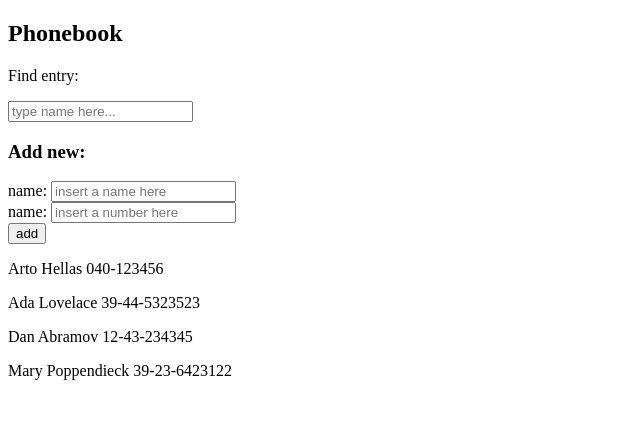
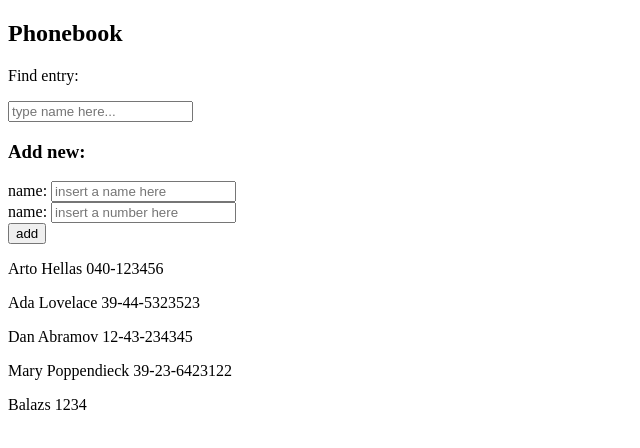
Before and after one commit to keplib/fullstack-helsinki-03, a React (Vite) app: page / in a window 1280 px wide. Shown: the top 448 px of the page, without its empty margins (0-640 px from the left). Built offline with nearby package versions, Linux system fonts and the light colour scheme; data requests are answered from the project's data file.

Commit message:
Part2: 2.15 solution

```diff
--- a/src/App.jsx
+++ b/src/App.jsx
@@ -17,7 +17,7 @@ const App = () => {
 
   useEffect(() => {
     axios
-      .get('http://localhost:3001/persons')
+      .get('http://localhost:3000/persons')
       .then(response => {
         setPersons(response.data)
       })
@@ -27,7 +27,6 @@ const App = () => {
     <div>
       <h2>Phonebook</h2>
       <Filter filter={filter} setFilter={setFilter} />
-      <h3>Add new:</h3>
       <AddNew newName={newName}
         newNumber={newNumber}
         setNewName={setNewName}
--- a/src/components/AddNew.jsx
+++ b/src/components/AddNew.jsx
@@ -1,3 +1,5 @@
+import axios from "axios";
+
 const AddNew = ({ newName, newNumber, setNewName, setNewNumber, setPersons, persons }) => {
 
     const submitName = (event) => {
@@ -6,6 +8,15 @@ const AddNew = ({ newName, newNumber, setNewName, setNewNumber, setPersons, pers
         if (isAlreadyinBook(newName, persons)) {
             alert(`${newName} is already in the book`)
         } else {
+
+            const newPerson = { name: newName, number: newNumber }
+
+            axios
+                .post('http://localhost:3000/persons', newPerson)
+                .then(response => {
+                    console.log(response)
+                })
+
             let copy = [...persons]
             copy.push({ name: newName, number: newNumber })
             setPersons(copy);
@@ -29,6 +40,8 @@ const AddNew = ({ newName, newNumber, setNewName, setNewNumber, setPersons, pers
     };
 
     return (
+        <div>
+            <h3>Add new:</h3>
             <form onSubmit={submitName}>
                 <div>
                     name: <input value={newName} placeholder='insert a name here' onChange={inputChangeHandler} />
@@ -40,6 +53,7 @@ const AddNew = ({ newName, newNumber, setNewName, setNewNumber, setPersons, pers
                     <button type="submit">add</button>
                 </div>
             </form>
+        </div>
     )
 }
 
--- a/src/db.json
+++ b/src/db.json
@@ -19,6 +19,11 @@
       "name": "Mary Poppendieck",
       "number": "39-23-6423122",
       "id": 4
+    },
+    {
+      "name": "Balazs",
+      "number": "1234",
+      "id": 5
     }
   ]
 }
```
Lines whose indentation alone changed are shown as unchanged.
